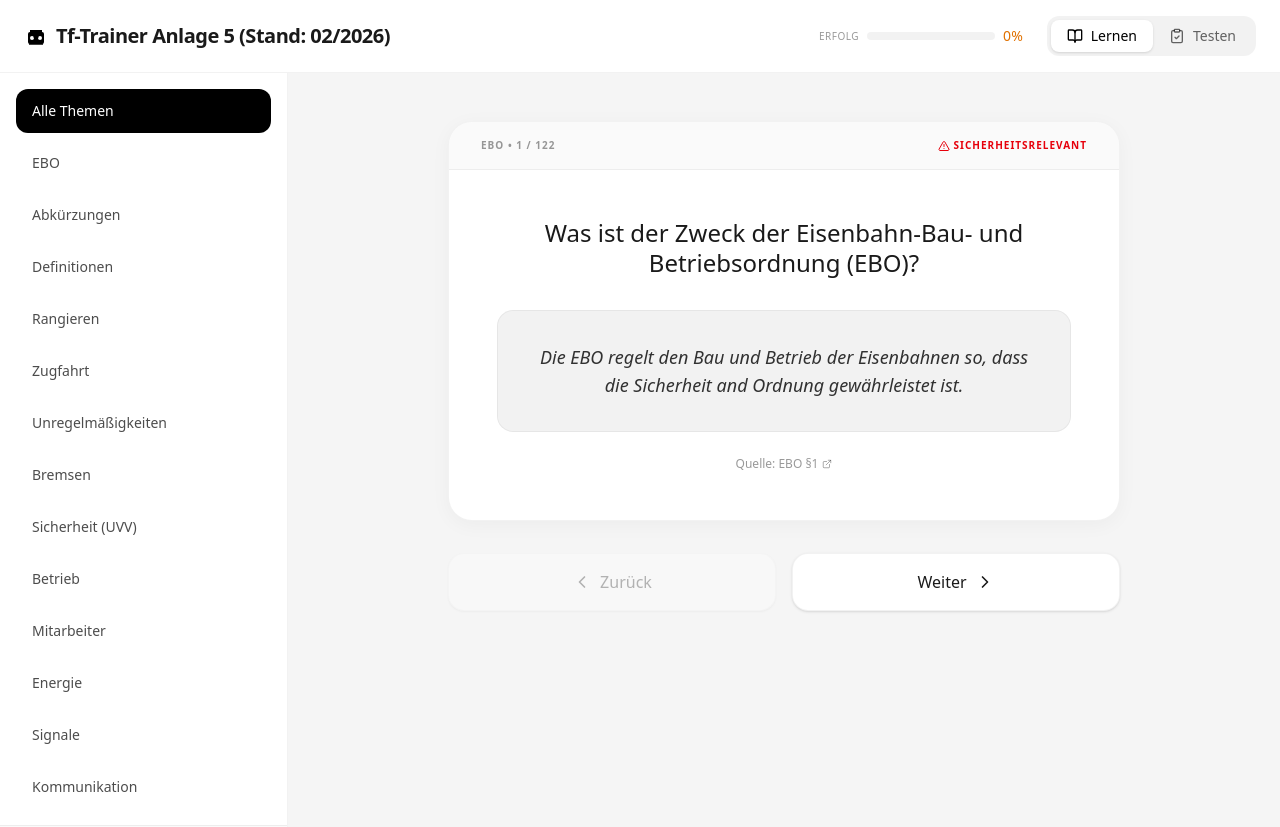
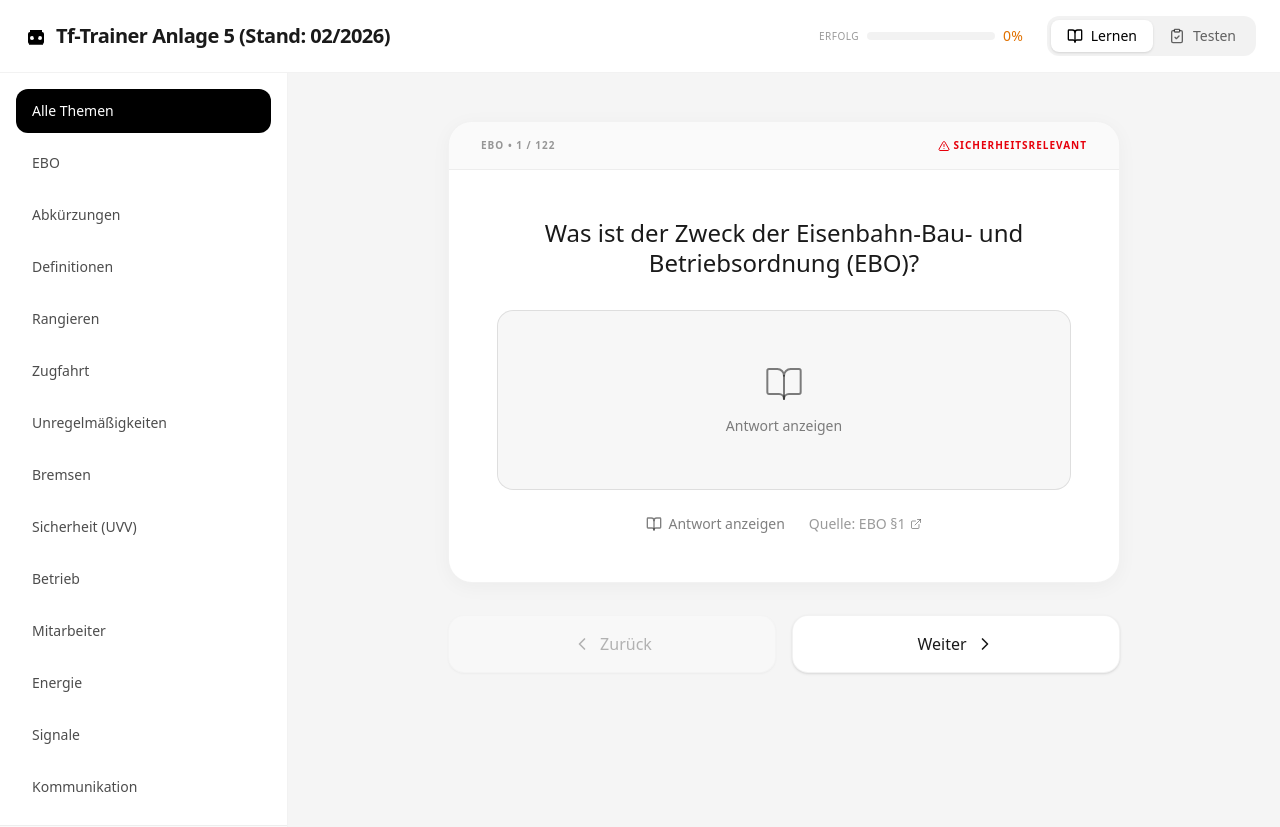
Before and after one commit to angrybotde/Tf-Trainer, a React (Vite) app: page / in a window 1280 px wide. Shown: the top 827 px of the page. Built offline with nearby package versions, Linux system fonts and the light colour scheme.

Commit message:
Antworten im Lernen-Modus versteckt.

```diff
--- a/src/App.tsx
+++ b/src/App.tsx
@@ -36,6 +36,7 @@ export default function App() {
   const [isSidebarOpen, setIsSidebarOpen] = useState(false);
   const [sessionQuestions, setSessionQuestions] = useState<Question[]>([]);
   const { progress, recordAnswer, getSuccessRate, resetProgress } = useProgress();
+  const [revealAnswer, setRevealAnswer] = useState(false);
 
   // Update session questions when mode or theme changes
   useEffect(() => {
@@ -67,6 +68,7 @@ export default function App() {
     setShowAnswer(false);
     //setUserInput('');
     setUserSelection('');
+    setRevealAnswer(false);
   }, [mode, selectedTheme]); // Removed progress dependencies to keep session stable
 
   const currentQuestion = sessionQuestions[currentIndex];
@@ -86,6 +88,7 @@ export default function App() {
     if (currentIndex < sessionQuestions.length - 1) {
       setCurrentIndex(prev => prev + 1);
       setShowAnswer(false);
+      setRevealAnswer(false);
       //setUserInput('');
     }
   };
@@ -94,6 +97,7 @@ export default function App() {
     if (currentIndex > 0) {
       setCurrentIndex(prev => prev - 1);
       setShowAnswer(false);
+      setRevealAnswer(false);
       //setUserInput('');
     }
   };
@@ -310,20 +314,41 @@ export default function App() {
 
                       {mode === 'LERNEN' ? (
                         <div className="w-full space-y-6">
-                          <div className="p-8 bg-black/5 rounded-2xl border border-black/5">
-                            <p className="text-lg text-black/80 italic">
+                          {!revealAnswer ? (
+                            <button
+                              onClick={() => setRevealAnswer(true)}
+                              className="w-full p-10 bg-black/[0.03] hover:bg-black/[0.06] border border-black/10 rounded-2xl transition-all flex flex-col items-center justify-center gap-3 min-h-[180px] text-black/50 hover:text-black/80"
+                            >
+                              <BookOpen size={40} strokeWidth={1.2} />
+                              <span className="text-sm font-medium">Antwort anzeigen</span>
+                            </button>
+                          ) : (
+                            <div className="p-8 bg-black/5 rounded-2xl border border-black/5 animate-fade-in">
+                              <p className="text-lg text-black/80 italic leading-relaxed">
                                 {currentQuestion.answer}
                               </p>
                             </div>
-                          <div className="flex items-center justify-center gap-4">
+                          )}
+
+                          <div className="flex items-center justify-center gap-6 text-sm">
+                            <button
+                              onClick={() => setRevealAnswer(!revealAnswer)}
+                              className="flex items-center gap-1.5 text-black/50 hover:text-black transition-colors"
+                            >
+                              {revealAnswer ? <XCircle size={16} /> : <BookOpen size={16} />}
+                              {revealAnswer ? 'Antwort ausblenden' : 'Antwort anzeigen'}
+                            </button>
+
+                            {currentQuestion.source && (
                               <a
                                 href={currentQuestion.sourceUrl}
                                 target="_blank"
                                 rel="noreferrer"
-                              className="text-xs text-black/40 hover:text-black flex items-center gap-1 transition-colors"
+                                className="flex items-center gap-1 text-black/40 hover:text-black transition-colors"
                               >
-                              Quelle: {currentQuestion.source} <ExternalLink size={10} />
+                                Quelle: {currentQuestion.source} <ExternalLink size={12} />
                               </a>
+                            )}
                           </div>
                         </div>
                       ) : (
```
Lines whose indentation alone changed are shown as unchanged.
